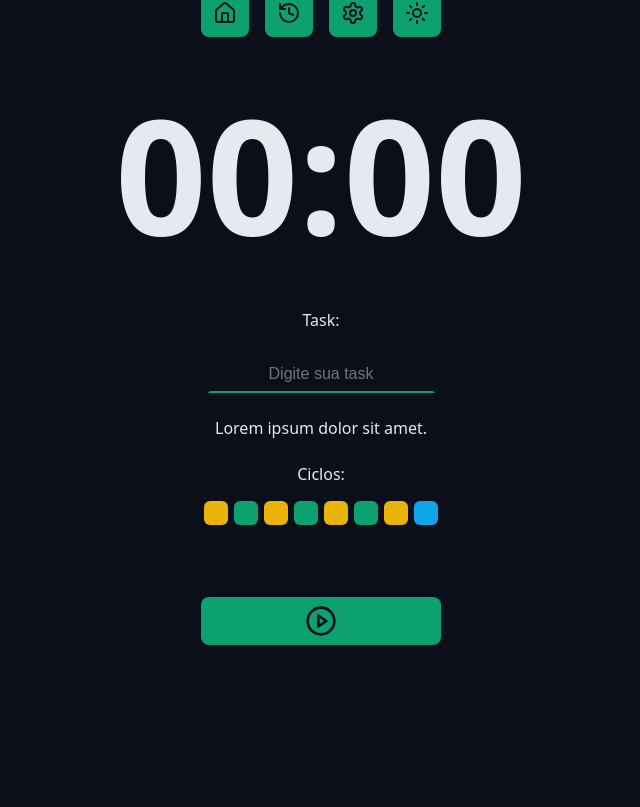
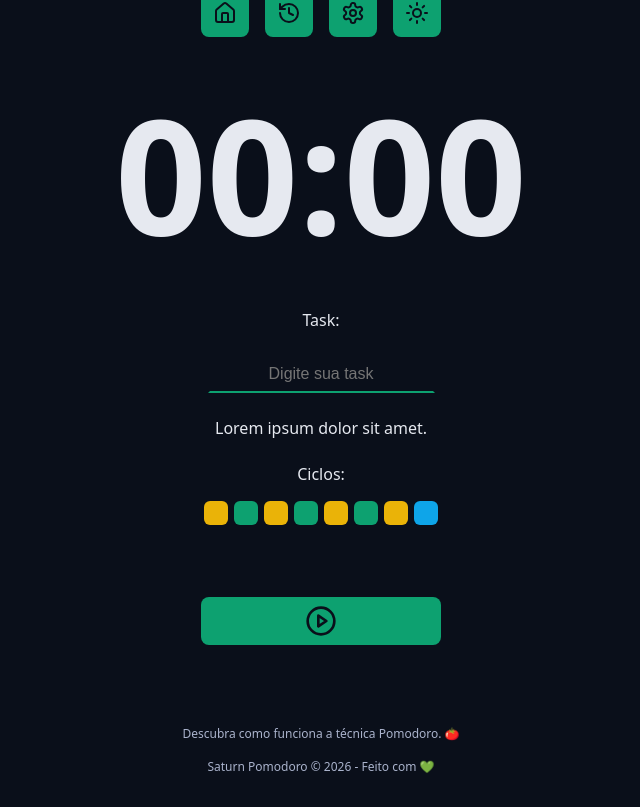
Before and after one commit to Luis-Saldanha-Dev/Saturn, a React (Vite) app: page / in a window 1280 px wide. Shown: the part 232-1039 px from the top of the page, without its empty margins (319-959 px from the left). Before the commit the page ends 957 px from the top, so only its background shows below. Built offline with nearby package versions, Linux system fonts and the light colour scheme.

Commit message:
Adicionando Footer (ainda nao funcional)

```diff
--- a/src/App.tsx
+++ b/src/App.tsx
@@ -5,10 +5,11 @@
 import { DefaultInput } from './components/DefaultInput';
 import { Cycles } from './components/Cycles';
 import { DefaultButton } from './components/DefaltButton';
+import { Footer } from './components/Footer';
+import { PlayCircleIcon } from 'lucide-react';
 
 import './styles/theme.css';
 import './styles/global.css';
-import { PlayCircleIcon } from 'lucide-react';
 
 export function App() {
   return (
@@ -48,6 +49,10 @@
           </div>
         </form>
       </Container>
+
+      <Container>
+        <Footer />
+      </Container>
     </>
   );
 }
--- /dev/null
+++ b/src/components/Footer/index.tsx
@@ -0,0 +1,11 @@
+import styles from './styles.module.css';
+export function Footer() {
+  return (
+    <footer className={styles.footer}>
+      <a href=''>Descubra como funciona a técnica Pomodoro. 🍅</a>
+      <a href=''>
+        Saturn Pomodoro &copy; {new Date().getFullYear()} - Feito com 💚
+      </a>
+    </footer>
+  );
+}
--- /dev/null
+++ b/src/components/Footer/styles.module.css
@@ -0,0 +1,18 @@
+.footer {
+  display: flex;
+  flex-direction: column;
+  align-items: center;
+  justify-content: center;
+  font-size: 1.2rem;
+  gap: 1.6rem;
+}
+
+.footer a {
+  color: var(--text-muted);
+  text-decoration: none;
+}
+
+.footer a:hover {
+  color: var(--text-muted);
+  text-decoration: underline;
+}
```
